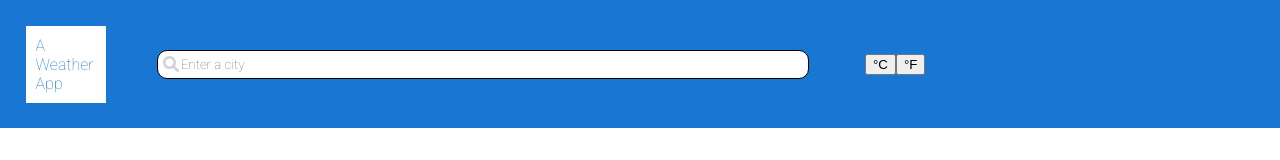
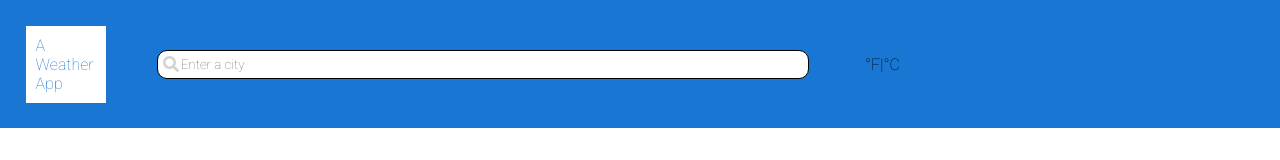
Before and after one commit to aaronkim662/a-weather-app, a React (Create React App) app: page / in a window 1280 px wide. Shown: the top 160 px of the page. Built offline with nearby package versions, Linux system fonts and the light colour scheme.

Commit message:
edited buttons

```diff
--- a/src/components/weather-degree/weatherDegree.tsx
+++ b/src/components/weather-degree/weatherDegree.tsx
@@ -7,17 +7,22 @@ interface DegreeProps extends ButtonHTMLAttributes<HTMLButtonElement>{
 }
 
 const WeatherDegree: React.FC<DegreeProps> = (props) => {
-  return <div id = 'degree-container'>
-    <button
-      className = 'degree-button'
-      value = {props.degree}
-      onClick = {() => props.setDegree('c')}
-    >&deg;C</button>
-    <button
-      className = 'degree-button'
-      value = {props.degree}
-      onClick = {() => props.setDegree('f')}
-    >&deg;F</button>
+
+  const setDegreeFunction = (degree: string) => {
+    degree === 'c' ? props.setDegree('f') : props.setDegree('c');
+  };
+
+  const addDegreeClass = (element:string) => {
+    if (props.degree === element) {
+      return 'active-degree'
+    }
+    return 'inactive-degree'
+  };
+
+  return <div id = 'degree-container' onClick = {() => setDegreeFunction(props.degree)}>
+    <div className = {addDegreeClass('f')}>&deg;F</div>
+    <div> | </div>
+    <div className = {addDegreeClass('c')}>&deg;C</div>
   </div>
 }
 
```
